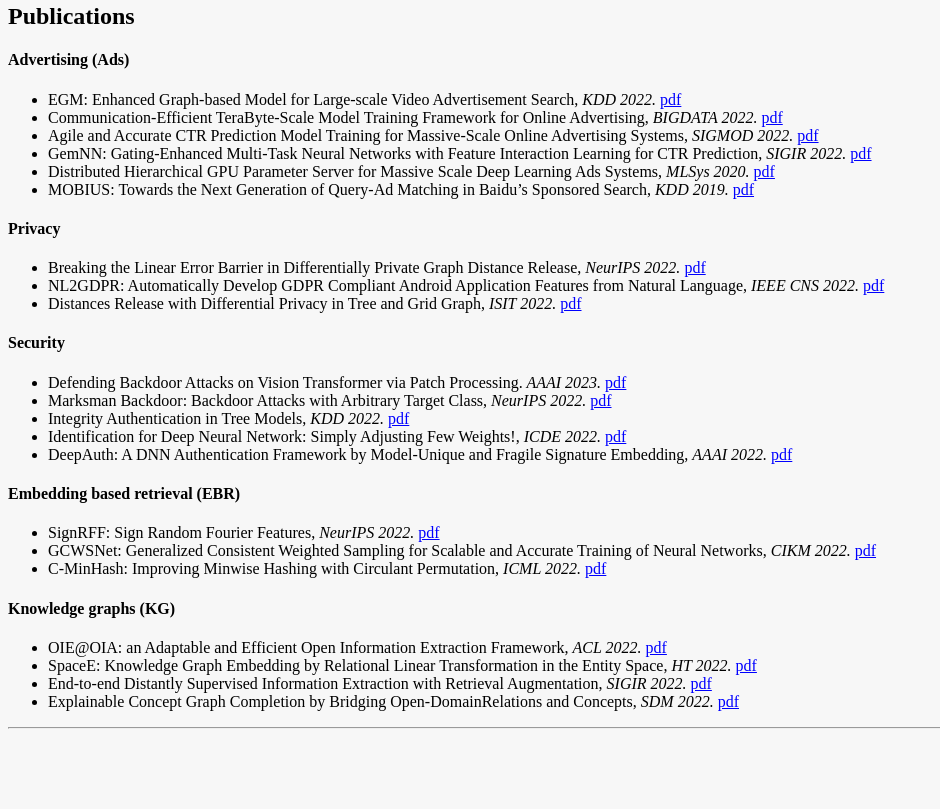
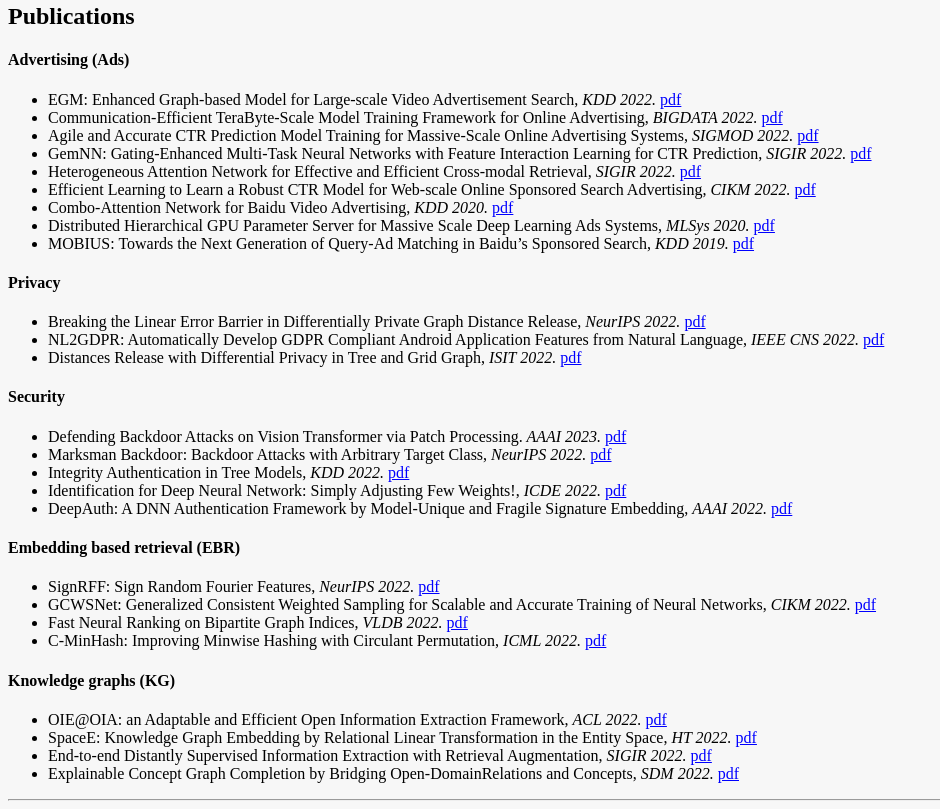
Before and after one commit to zhanghanghitomi/hzhang0531.github.io, a plain HTML site: page index.html in a window 1280 px wide. Shown: the part 365-1174 px from the top of the page, without its empty margins (0-940 px from the left). Before the commit the page ends 1102 px from the top, so only its background shows below. Drawn offline with Linux system fonts and the light colour scheme.

Commit message:
Update index.html

```diff
--- a/index.html
+++ b/index.html
@@ -40,6 +40,9 @@ Distinguished Engineer, LinkedIn Ads<br/><br/>
   <li> Communication-Efficient TeraByte-Scale Model Training Framework for Online Advertising, <i> BIGDATA 2022.</i> <a href="https://arxiv.org/pdf/2201.05500.pdf">pdf</a>
   <li> Agile and Accurate CTR Prediction Model Training for Massive-Scale Online Advertising Systems, <i> SIGMOD 2022. </i> <a href="https://dl.acm.org/doi/pdf/10.1145/3448016.3457236">pdf</a>
   <li> GemNN: Gating-Enhanced Multi-Task Neural Networks with Feature Interaction Learning for CTR Prediction, <i> SIGIR 2022.</i> <a href="https://dl.acm.org/doi/pdf/10.1145/3404835.3463116">pdf</a>
+  <li> Heterogeneous Attention Network for Effective and Efficient Cross-modal Retrieval, <i> SIGIR 2022.</i> <a href="https://dl.acm.org/doi/pdf/10.1145/3404835.3462924">pdf</a>
+  <li> Efficient Learning to Learn a Robust CTR Model for Web-scale Online Sponsored Search Advertising, <i> CIKM 2022.</i> <a href="https://dl.acm.org/doi/pdf/10.1145/3459637.3481912">pdf</a>
+  <li> Combo-Attention Network for Baidu Video Advertising, <i> KDD 2020.</i> <a href="https://dl.acm.org/doi/pdf/10.1145/3394486.3403297">pdf</a>
   <li> Distributed Hierarchical GPU Parameter Server for Massive Scale Deep Learning Ads Systems, <i> MLSys 2020.</i> <a href="https://arxiv.org/pdf/2003.05622.pdf">pdf</a>
   <li> MOBIUS: Towards the Next Generation of Query-Ad Matching in Baidu’s Sponsored Search, <i> KDD 2019.</i> <a href="http://research.baidu.com/Public/uploads/5d12eca098d40.pdf">pdf</a>
   </ul>
@@ -64,6 +67,7 @@ Distinguished Engineer, LinkedIn Ads<br/><br/>
   <ul>
   <li> SignRFF: Sign Random Fourier Features, <i> NeurIPS 2022. </i> <a href="./publication/NeurIPS2022LiX.pdf">pdf</a>
   <li> GCWSNet: Generalized Consistent Weighted Sampling for Scalable and Accurate Training of Neural Networks, <i> CIKM 2022. </i> <a href="./publication/CIKM2022LiP.pdf">pdf</a>
+  <li> Fast Neural Ranking on Bipartite Graph Indices, <i> VLDB 2022. </i> <a href="https://www.vldb.org/pvldb/vol15/p794-tan.pdf">pdf</a>
   <li> C-MinHash: Improving Minwise Hashing with Circulant Permutation, <i> ICML 2022. </i> <a href="./publication/NeurIPS2022LiX.pdf">pdf</a>
   </ul>
 
```
